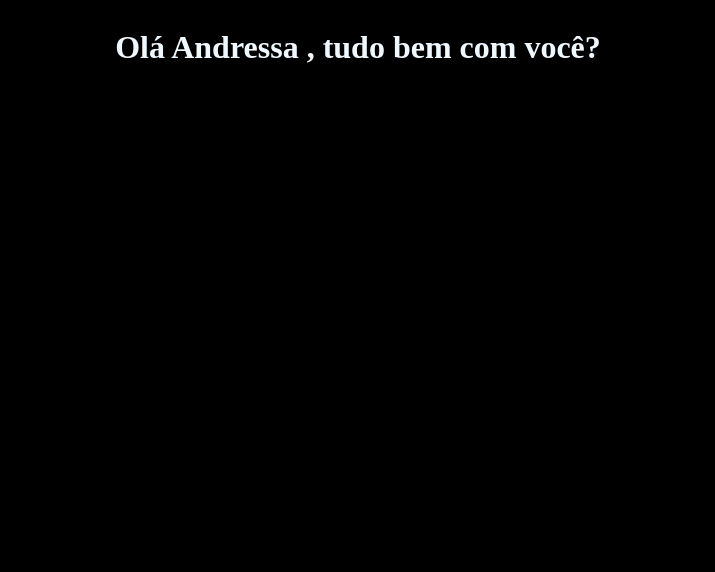
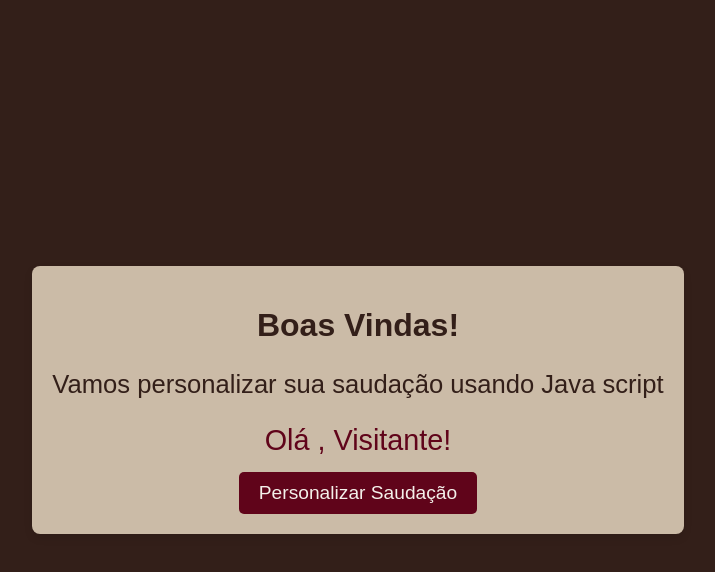
Before and after one commit to AndressaCabrall/Aula-01-Javascrip-com-a-Rafa, a plain HTML site: page index.html in a window 1280 px wide. Shown: the whole page, without its empty margins (282-997 px from the left). Drawn offline with Linux system fonts and the light colour scheme.

Commit message:
Concuindo Aula01 JavaScript

```diff
--- a/index.html
+++ b/index.html
@@ -3,26 +3,41 @@
 <head>
     <meta charset="UTF-8">
     <meta name="viewport" content="width=device-width, initial-scale=1.0">
-    <title>Projeto Aulas Java script</title>
+    <title>Pagina Inicial</title>
     <link rel="stylesheet" href="style.css">
 </head>
 <body>
 
-    <h1 id="ola"></h1>
 
-    <script>
+    <div class="container">
 
-        let nome = "Andressa"
-
-document.getElementById("ola").textContent= "Olá " + nome + " , tudo bem com você?"
+        <h1>Boas Vindas!</h1>
+        <p>Vamos personalizar sua saudação usando Java script</p>
+        <div class="saudacao" id="mensagemSaudacao">Olá , Visitante!</div>
+        <button class="botao" onClick="mudarnome()">Personalizar Saudação</button>
 
 
 
 
 
+        </div>
+
+        <script>
+
+function mudarnome() {
+    let nome = "Andressa"
+document.getElementById("mensagemSaudacao").textContent =
+"Olá, " + nome
+
+}
 
 
-    </script>
+
+
+
+        </script>
+
+
 
 
 
--- a/style.css
+++ b/style.css
@@ -1,8 +1,57 @@
 body{
 
-    background-color: black;
-    color: aliceblue;
+   font-family: Arial, Helvetica, sans-serif;
+   display: flex;
+   flex-direction: column;
+   justify-content: center;
+   align-items: center;
+   height:100vh ;
+   margin:0;
+   background-color: #331f19;
+
+   .container{
+
     text-align: center;
-    display: flex;
-    justify-content: center;
+    background-color: #cbbba7;
+    padding: 20px;
+    border-radius: 8px;
+    box-shadow: 0 4px 8px rgba(0,0,0,0.1);
 }
+
+    h1{
+color: #331f19;
+
+    }
+
+    p{
+
+        color: #331f19;
+        font-size: 1.6rem;
+
+    }
+
+    .saudacao{
+
+        font-size: 1.8rem;
+        color: #60041a;
+        margin-top: 10px;
+
+
+    }
+
+    .botao{
+
+        background-color: #60041a;
+        color: #f4f0ea;
+        padding: 10px 20px;
+        border: none;
+        border-radius: 5px;
+        cursor: pointer;
+        font-size: 1.2rem;
+        margin-top: 15px;
+    }
+
+    .botao:hover{
+
+        background-color: #a34743;
+    }
```
